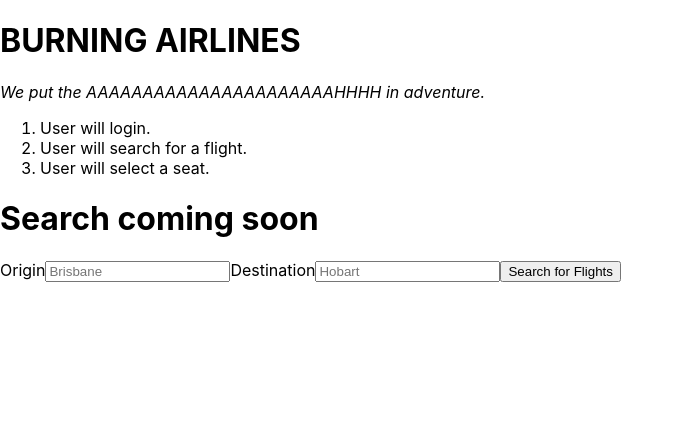
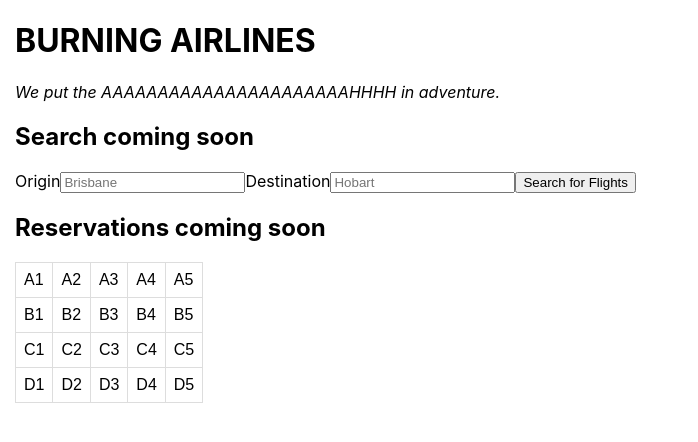
Before and after one commit to StephenSant/burning-airline, a React (Create React App) app: page / in a window 1280 px wide. Shown: the top 442 px of the page, without its empty margins (0-698 px from the left). Built offline with nearby package versions, Linux system fonts and the light colour scheme.

Commit message:
Barely anything

```diff
--- a/src/App.css
+++ b/src/App.css
@@ -1,38 +1,14 @@
-.App {
-  text-align: center;
+body {
+  margin: 0 15px;
 }
 
-.App-logo {
-  height: 40vmin;
-  pointer-events: none;
+table {
+  font-family: arial, sans-serif;
+  border-collapse: collapse;
 }
 
-@media (prefers-reduced-motion: no-preference) {
-  .App-logo {
-    animation: App-logo-spin infinite 20s linear;
-  }
+td, th {
+  border: 1px solid #dddddd;
+  text-align: left;
+  padding: 8px;
 }
-
-.App-header {
-  background-color: #282c34;
-  min-height: 100vh;
-  display: flex;
-  flex-direction: column;
-  align-items: center;
-  justify-content: center;
-  font-size: calc(10px + 2vmin);
-  color: white;
-}
-
-.App-link {
-  color: #61dafb;
-}
-
-@keyframes App-logo-spin {
-  from {
-    transform: rotate(0deg);
-  }
-  to {
-    transform: rotate(360deg);
-  }
-}
--- a/src/components/App.js
+++ b/src/components/App.js
@@ -1,16 +1,14 @@
 import Search from './Search'
+import Reservations from './Reservations'
+import '../App.css'
 
 function App() {
   return (
     <div>
       <h1>BURNING AIRLINES</h1>
       <em>We put the AAAAAAAAAAAAAAAAAAAAAAHHHH in adventure.</em>
-      <ol>
-        <li>User will login.</li>
-        <li>User will search for a flight.</li>
-        <li>User will select a seat.</li>
-      </ol>
       <Search />
+      <Reservations/>
     </div>
   );
 }
--- /dev/null
+++ b/src/components/Reservations.js
@@ -0,0 +1,59 @@
+import React, {Component} from 'react';
+import axios from 'axios'
+
+import ShowReservations from './ShowReservations';
+class Reservations extends Component {
+
+  constructor(props) {
+    super(props);
+    this.state = {
+      selectColor: ""
+    }
+  }
+
+
+  boxClick = (e) => {
+    this.setState({
+      selectColor: "green"
+    })
+  }
+
+  render() {
+   return (
+    <div >
+      <h2>Reservations coming soon</h2>
+        <table>
+          <tr>
+            <td onClick={this.boxClick} style={{backgroundColor: this.state.selectColor}}>A1</td>
+            <td>A2</td>
+            <td>A3</td>
+            <td>A4</td>
+            <td>A5</td>
+          </tr>
+          <tr>
+            <td>B1</td>
+            <td>B2</td>
+            <td>B3</td>
+            <td>B4</td>
+            <td>B5</td>
+          </tr>
+          <tr>
+            <td>C1</td>
+            <td>C2</td>
+            <td>C3</td>
+            <td>C4</td>
+            <td>C5</td>
+          </tr>
+          <tr>
+            <td>D1</td>
+            <td>D2</td>
+            <td>D3</td>
+            <td>D4</td>
+            <td>D5</td>
+          </tr>
+        </table>
+    </div>
+    );
+  }
+}
+export default Reservations;
--- a/src/components/Search.js
+++ b/src/components/Search.js
@@ -24,7 +24,7 @@ class Search extends Component {
   render() {
     return (
       <div>
-        <h1>Search coming soon</h1>
+        <h2>Search coming soon</h2>
         <SearchForm onSubmit={this.fetchFlights}/>
         <ShowFlights flights={this.state.flights} destination={this.state.destination} origin={this.state.origin}/>
       </div>
--- /dev/null
+++ b/src/components/ShowReservations.js
@@ -0,0 +1,7 @@
+import React from 'react';
+
+const ShowReservations = (props) => {
+
+};
+
+export default ShowReservations;
```
